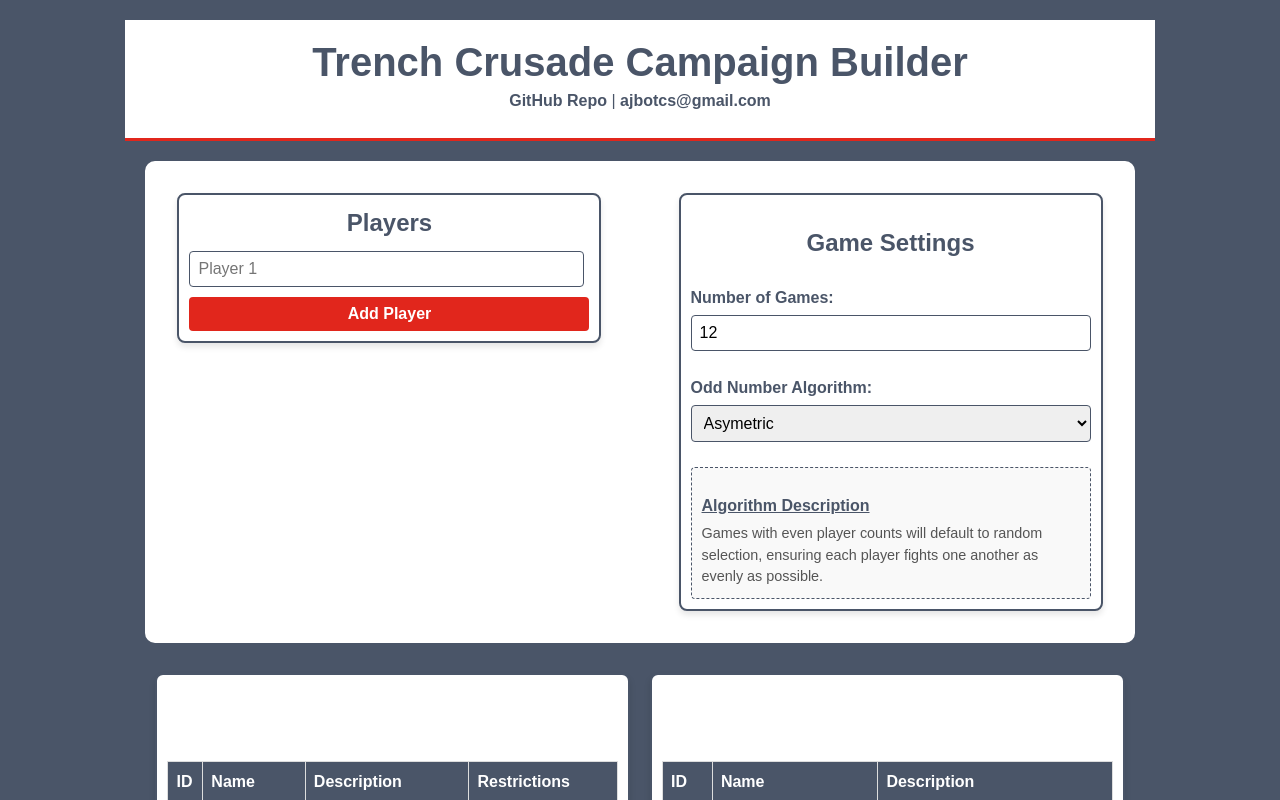
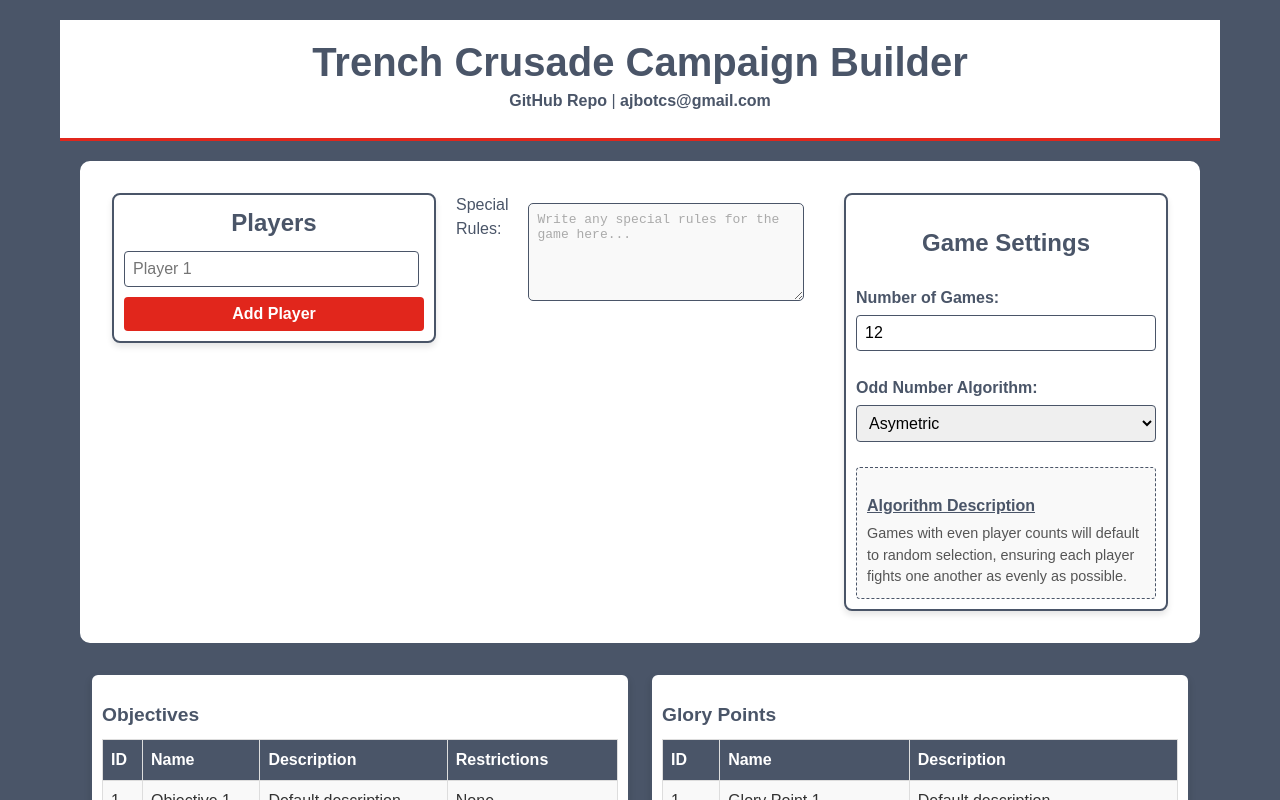
Before and after one commit to ajbot22/Trench-Crusade-Campaign-Builder, a React (Vite) app in the folder tc-builder/: page / in a window 1280 px wide. Shown: the top 800 px of the page. Built offline with nearby package versions, Linux system fonts and the light colour scheme.

Commit message:
Rules Section and final formatting

```diff
--- a/tc-builder/src/App.css
+++ b/tc-builder/src/App.css
@@ -233,6 +233,29 @@ body {
   margin: 0;
 }
 
+.algorithm-description-title {
+  color: var(--blue-grey);
+  text-decoration: underline;
+  font-size: 1em;
+  margin-top: 10px;
+}
+
+.rules-box {
+  width: 100%;
+  height: 80px;
+  margin-top: 10px;
+  padding: 8px;
+  border: 1px solid var(--blue-grey);
+  border-radius: 5px;
+  background-color: #f9f9f9;
+  color: #333;
+  font-size: 1em;
+}
+
+.rules-box::placeholder {
+  color: #aaa;
+}
+
 /* Players list input fields */
 .player-list {
   display: flex;
@@ -272,6 +295,12 @@ body {
   background-color: var(--white);
   padding: 10px;
   box-shadow: 0 4px 6px rgba(0, 0, 0, 0.1);
+}
+
+.table-container h2 {
+  color: var(--blue-grey);
+  font-size: 1.2em;
+  margin-bottom: 10px;
 }
 
 table {
--- a/tc-builder/src/App.jsx
+++ b/tc-builder/src/App.jsx
@@ -18,6 +18,8 @@ const App = () => {
     "By Round": "One player each cycle is not assigned a fight.",
     "Third Party Battle": "One player each cycle is assigned a third party battle. This battle is conducted with a player in or outside of the campaign with a warband no higher than your current threshold value.",
   };
+  const [specialRules, setSpecialRules] = useState("");
+
   const [objectives, setObjectives] = useState([
     { id: 1, name: "Objective 1", description: "Default description", restrictions: "None" },
     { id: 2, name: "Objective 2", description: "Another description", restrictions: "Some restrictions" },
@@ -63,7 +65,10 @@ const App = () => {
       setGloryPoints([...gloryPoints, entry]);
     } else if (currentTable === "Maps") {
       setMaps([...maps, entry]);
+    } else if (currentTable === "Deployment Type"){
+      setDeploymentTypes([...deploymentTypes, entry]);
     }
+
 
     closePopup();
   };
@@ -113,10 +118,18 @@ const App = () => {
               </button>
             </div>
 
+            {/* Rules Box */}
+            <label>Special Rules:</label>
+            <textarea
+              className="rules-box"
+              value={specialRules}
+              onChange={(e) => setSpecialRules(e.target.value)}
+              placeholder="Write any special rules for the game here..."
+            ></textarea>
+
             {/* Right Section: Game Settings */}
             <div className="game-settings-container">
               <h2>Game Settings</h2>
-
               {/* Number of Games */}
               <label htmlFor="games-input">Number of Games:</label>
               <input
```
